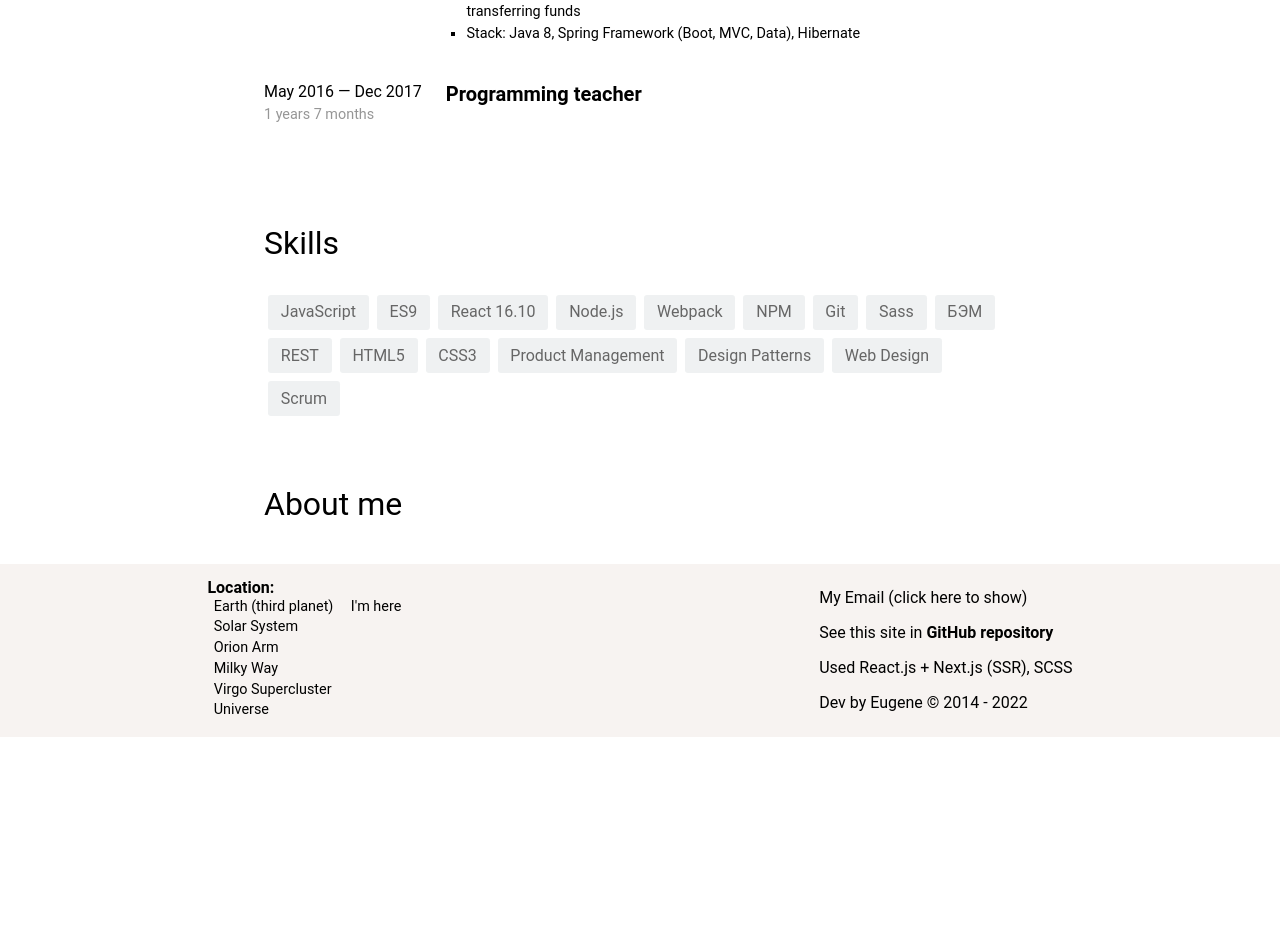
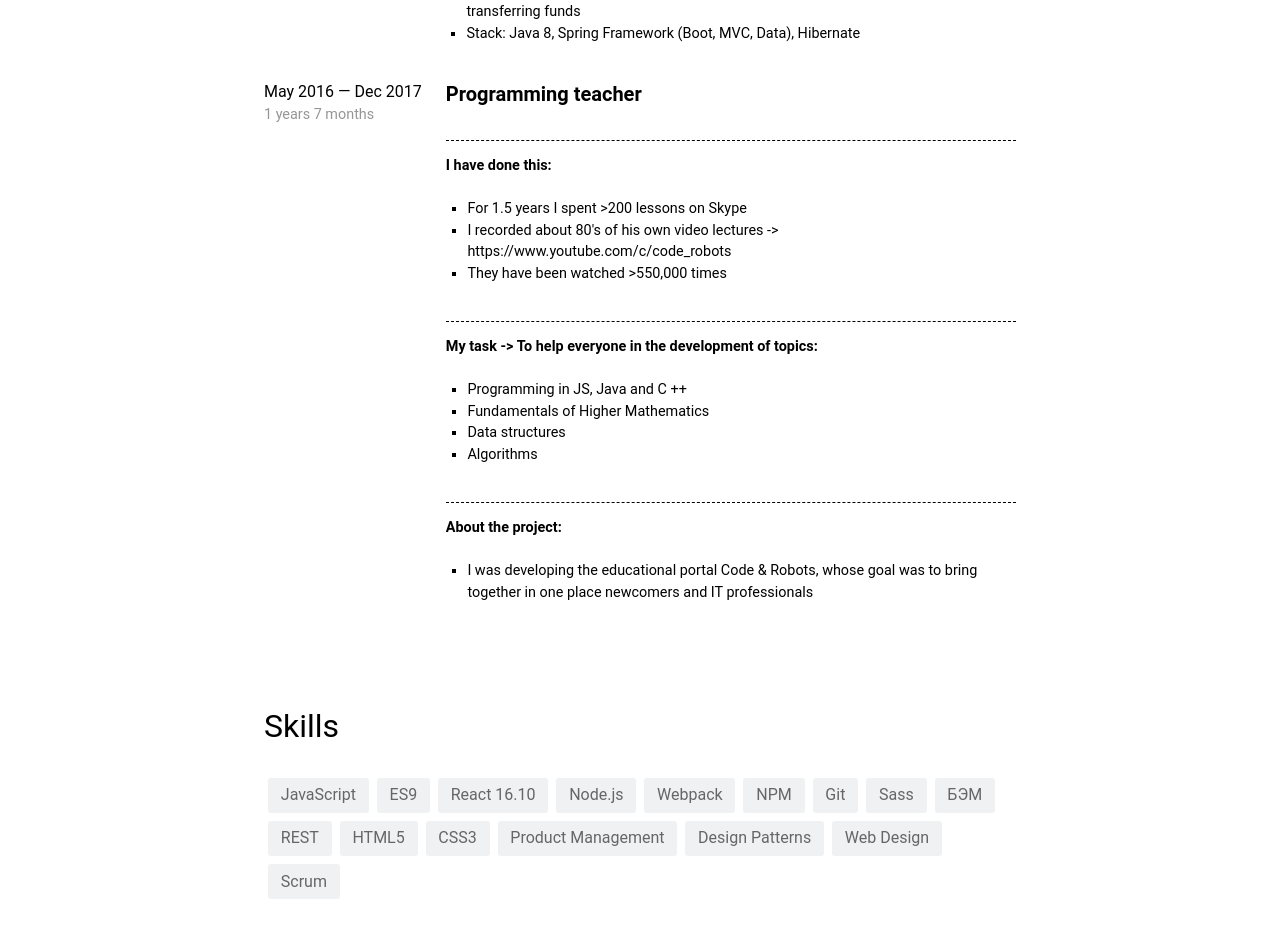
Before and after one commit to it-efrem/it-efrem.com, a Next.js app: page /index in a window 1280 px wide. Shown: the part 1202-2140 px from the top of the page. Before the commit the page ends 1939 px from the top, so only its background shows below. Built offline with nearby package versions, Linux system fonts and the light colour scheme; no server answers.

Commit message:
+ Experience Teacher

```diff
--- a/components/Dumb/Experience/List/Teacher.js
+++ b/components/Dumb/Experience/List/Teacher.js
@@ -1,5 +1,41 @@
+import React from 'react';
+import {List} from "./index";
+
+const iHaveDone = [
+    'For 1.5 years I spent >200 lessons on Skype',
+    'I recorded about 80\'s of his own video lectures -> https://www.youtube.com/c/code_robots',
+    'They have been watched >550,000 times',
+];
+const tasks = [
+    'Programming in JS, Java and C ++',
+    'Fundamentals of Higher Mathematics',
+    'Data structures',
+    'Algorithms',
+];
+const aboutProject = [
+    'I was developing the educational portal Code & Robots, whose goal was to bring together in one place newcomers and IT professionals'
+];
+
 export function Teacher() {
     return (
-        <div></div>
+        <div>
+            <p>
+                <hr/>
+                <div className='label'>I have done this:</div>
+            </p>
+            <List data={iHaveDone}/>
+
+            <p>
+                <hr/>
+                <div className='label'>My task -> To help everyone in the development of topics:</div>
+            </p>
+            <List data={tasks}/>
+
+            <p>
+                <hr/>
+                <div className='label'>About the project:</div>
+            </p>
+            <List data={aboutProject}/>
+        </div>
     )
 }
```
